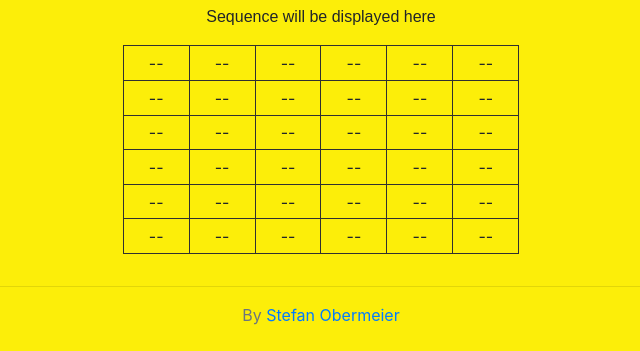
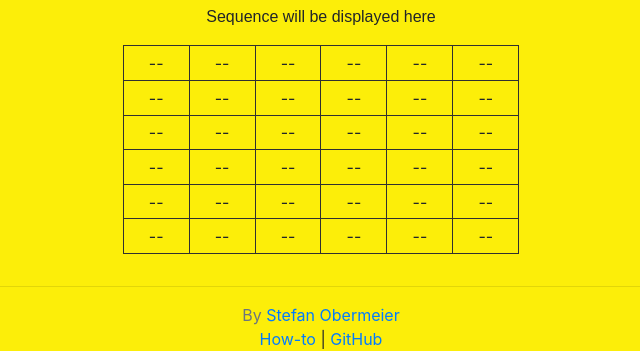
Before and after one commit to stobermeier/CyberpunkBreachProtocol, a plain HTML site: page index.html in a window 1280 px wide. Shown: the part 609-960 px from the top of the page, without its empty margins (319-959 px from the left). Before the commit the page ends 936 px from the top, so only its background shows below. Drawn offline with nearby package versions, Linux system fonts and the light colour scheme; a web font is replaced by a local one.

Commit message:
Updated footer

```diff
--- a/index.html
+++ b/index.html
@@ -160,6 +160,11 @@
          <div class="d-flex justify-content-center">
             <span class="text-muted">By <a href="https://www.linkedin.com/in/stefan-obermeier/">Stefan Obermeier</a></span>
          </div>
+         <div class="d-flex justify-content-center">
+            <span class="text-muted"><a href="https://github.com/stobermeier/CyberpunkBreachProtocol/blob/pages/README.md">How-to</a></span>
+            &nbsp;|&nbsp;
+            <span class="text-muted"><a href="https://github.com/stobermeier/CyberpunkBreachProtocol">GitHub</a></span>
+         </div>
       </footer>
       <!-- Bootstrap core JS-->
       <script src="https://code.jquery.com/jquery-3.4.1.slim.min.js"
```
